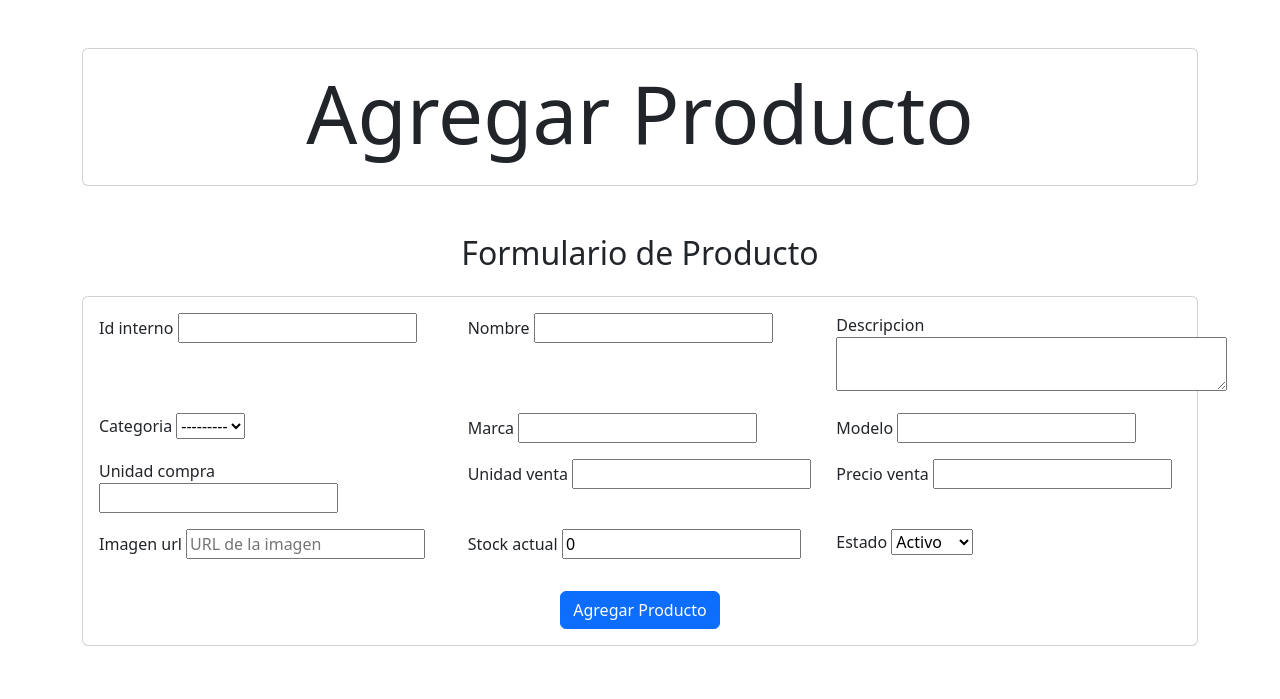
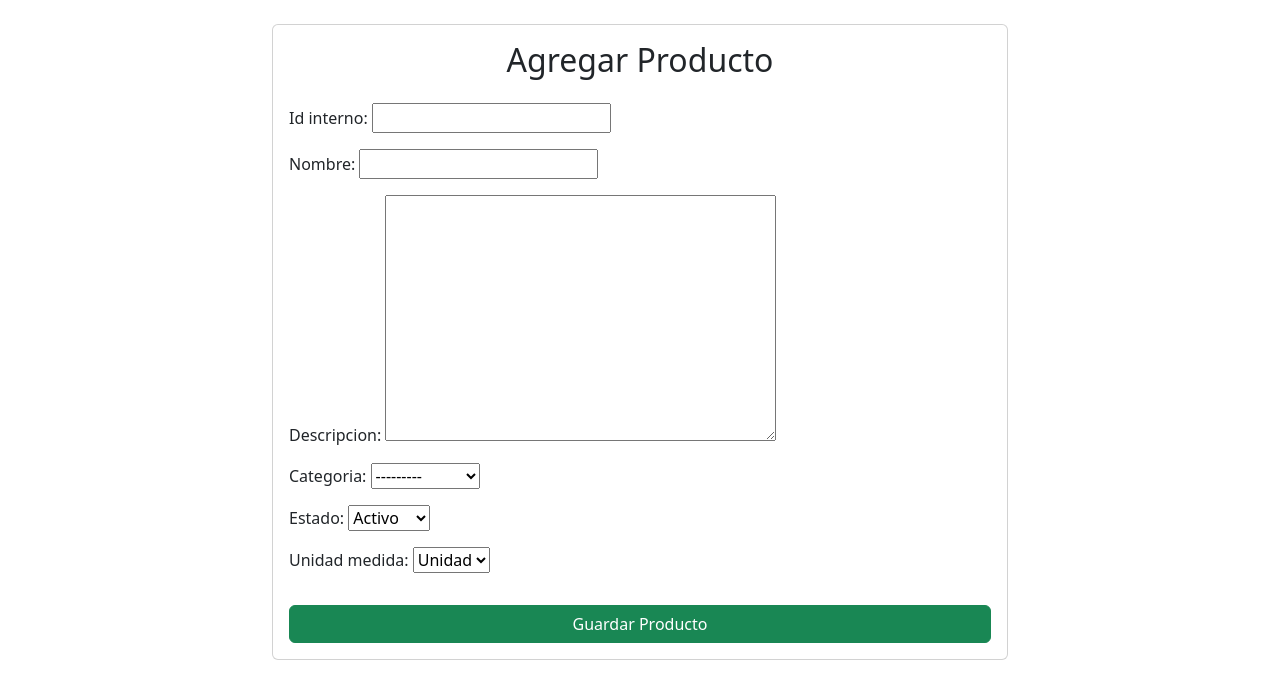
Before and after one commit to CarlosCortez7/DulceriaLilis, a Django app: page /agregar_producto/ in a window 1280 px wide. Shown: the part 56-755 px from the top of the page. Run offline with Django 5.2, Linux system fonts and the light colour scheme; data comes from the database, SQL or seed files in the repository; data that the repository does not hold is empty; some libraries are stand-ins or nearby versions.

```diff
--- a/productos/admin.py
+++ b/productos/admin.py
@@ -8,6 +8,6 @@ class CategoriaAdmin(admin.ModelAdmin):
 
 @admin.register(Producto)
 class ProductoAdmin(admin.ModelAdmin):
-    list_display = ('id_interno', 'nombre', 'categoria', 'precio_venta', 'stock_actual', 'estado')
-    search_fields = ('id_interno', 'nombre')
-    list_filter = ('categoria', 'perecible', 'control_por_lote', 'estado')
+    list_display = ('nombre', 'categoria', 'estado', 'unidad_medida')
+    search_fields = ('nombre','estado', 'unidad_medida')
+    list_filter = ('categoria', 'estado')
--- a/productos/forms.py
+++ b/productos/forms.py
@@ -4,9 +4,4 @@ from .models import Producto
 class ProductoForm(forms.ModelForm):
     class Meta:
         model = Producto
-        fields = ['id_interno', 'nombre', 'descripcion', 'categoria', 'marca', 'modelo',
-                  'unidad_compra', 'unidad_venta', 'precio_venta', 'imagen_url', 'stock_actual', 'estado']
-        widgets = {
-            'descripcion': forms.Textarea(attrs={'rows': 2}),
-            'imagen_url': forms.URLInput(attrs={'placeholder': 'URL de la imagen'}),
-        }
+        fields = '__all__'
--- a/productos/models.py
+++ b/productos/models.py
@@ -8,49 +8,25 @@ class Categoria(models.Model):
         return self.nombre
 
 class Producto(models.Model):
-    id_interno = models.CharField(max_length=30, unique=True)  # Código interno del producto
-    codigo_barras = models.CharField(max_length=50, unique=True, blank=True, null=True)  # Código de barras
-
+    id_interno = models.CharField(max_length=30, unique=True)
     nombre = models.CharField(max_length=100)
     descripcion = models.TextField(blank=True, null=True)
     categoria = models.ForeignKey(Categoria, on_delete=models.CASCADE)
-    marca = models.CharField(max_length=50, blank=True, null=True)
-    modelo = models.CharField(max_length=50, blank=True, null=True)
-
-    # Unidades y precios
-    unidad_compra = models.CharField(max_length=20)
-    unidad_venta = models.CharField(max_length=20)
-    factor_conversion = models.DecimalField(max_digits=6, decimal_places=2, default=1)
-    precio_venta = models.DecimalField(max_digits=10, decimal_places=2, blank=True, null=True)
-    impuesto_iva = models.DecimalField(max_digits=5, decimal_places=2, default=19.00)
-
-    # Stock y control
-    stock_minimo = models.IntegerField(default=0)
-    stock_maximo = models.IntegerField(blank=True, null=True)
-    punto_reorden = models.IntegerField(blank=True, null=True)
-    perecible = models.BooleanField(default=False)
-    control_por_lote = models.BooleanField(default=False)
-    control_por_serie = models.BooleanField(default=False)
-
-    # Soporte visual y técnico
-    imagen_url = models.URLField(blank=True, null=True)
-    ficha_tecnica_url = models.URLField(blank=True, null=True)
-
-    # Derivados (solo lectura en vistas)
-    stock_actual = models.IntegerField(default=0)
-    alerta_bajo_stock = models.BooleanField(default=False)
-    alerta_por_vencer = models.BooleanField(default=False)
-
      # Nuevo campo para controlar visibilidad
     ESTADO_CHOICES = [
         ('activo', 'Activo'),
         ('inactivo', 'Inactivo'),
     ]
     estado = models.CharField(max_length=10, choices=ESTADO_CHOICES, default='activo')
+    MEDIDA_CHOICES = [
+        ('unidad', 'Unidad'),
+        ('ml', 'ML'),('litro', 'Litro'),
+        ('kg', 'KG'),('gramo', 'Gramo'),
+    ]
+    unidad_medida = models.CharField(max_length=10, choices=MEDIDA_CHOICES, default='unidad')
 
     creado = models.DateTimeField(auto_now_add=True)
     actualizado = models.DateTimeField(auto_now=True)
-
     def __str__(self):
         return f"{self.id_interno} - {self.nombre}"
 
--- a/productos/views.py
+++ b/productos/views.py
@@ -6,7 +6,7 @@ from .forms import ProductoForm
 # Create your views here.
 
 def home(request):
-    productos = Producto.objects.filter(estado='activo', stock_actual__gt=0).order_by('nombre')
+    productos = Producto.objects.filter(estado='activo').order_by('nombre')
 
     if request.method == "POST":
         form = ProductoForm(request.POST)
--- a/templates/agregar_producto.html
+++ b/templates/agregar_producto.html
@@ -1,32 +1,53 @@
 {% extends 'base.html' %}
 
 {% block content %}
-<main class="container py-5">
+<main class="container mt-4">
+    <div class="row">
+        <div class="col-md-8 offset-md-2">
+            <form method="POST" class="card card-body">
+                <h2 class="text-center mb-4">Agregar Producto</h2>
+                {% csrf_token %}
+                {{ form.as_p }}
 
-    <section class="card card-body">
-        <h1 class="text-center display-1">Agregar Producto</h1>
-    </section>
+                <button type="submit" class="btn btn-success w-100 mt-3">Guardar Producto</button>
+            </form>
+        </div>
+    </div>
+</main>
 
-    <section class="mt-5">
-        <h2 class="text-center mb-4">Formulario de Producto</h2>
-        <form method="post" class="card card-body">
-            {% csrf_token %}
-            <div class="row">
-                {% for field in form %}
-                    <div class="col-md-4 mb-3">
-                        <label for="{{ field.id_for_label }}">{{ field.label }}</label>
-                        {{ field }}
-                        {% if field.errors %}
-                            <div class="text-danger">{{ field.errors }}</div>
-                        {% endif %}
-                    </div>
+<!-- SweetAlert2 -->
+<script src="https://cdn.jsdelivr.net/npm/sweetalert2@11"></script>
+
+{% if form.errors %}
+<script>
+    Swal.fire({
+        title: "Error al registrar el producto",
+        html: `
+            {% for field, errors in form.errors.items %}
+                <b>{{ field|capfirst }}:</b>
+                {% for error in errors %}
+                    {{ error }}<br>
                 {% endfor %}
-            </div>
-            <div class="text-center mt-3">
-                <button type="submit" class="btn btn-primary">Agregar Producto</button>
-            </div>
-        </form>
-    </section>
+            {% endfor %}
+        `,
+        icon: "error",
+        confirmButtonText: "Entendido",
+        confirmButtonColor: "#d33",
+    });
+</script>
+{% endif %}
 
-</main>
+{% if messages %}
+    {% for message in messages %}
+        <script>
+            Swal.fire({
+                title: "{{ message.tags|capfirst }}",
+                text: "{{ message }}",
+                icon: "{{ message.tags }}",
+                confirmButtonText: "Aceptar",
+                confirmButtonColor: "#3085d6"
+            });
+        </script>
+    {% endfor %}
+{% endif %}
 {% endblock %}
```
Also changed, not shown: proveedores/admin.py (+12 -1 lines), proveedores/models.py (+32 -4 lines), templates/iniciar_sesion.html (+9 -11 lines), templates/registrarse.html (+9 -11 lines), db.sqlite3, productos/migrations/0003_remove_producto_alerta_bajo_stock_and_more.py (added), proveedores/migrations/0002_ordencompra.py (added).
